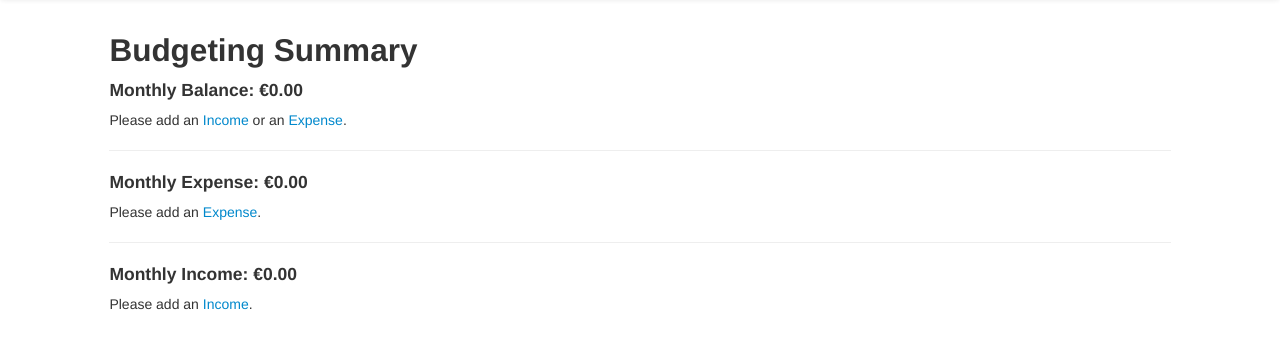
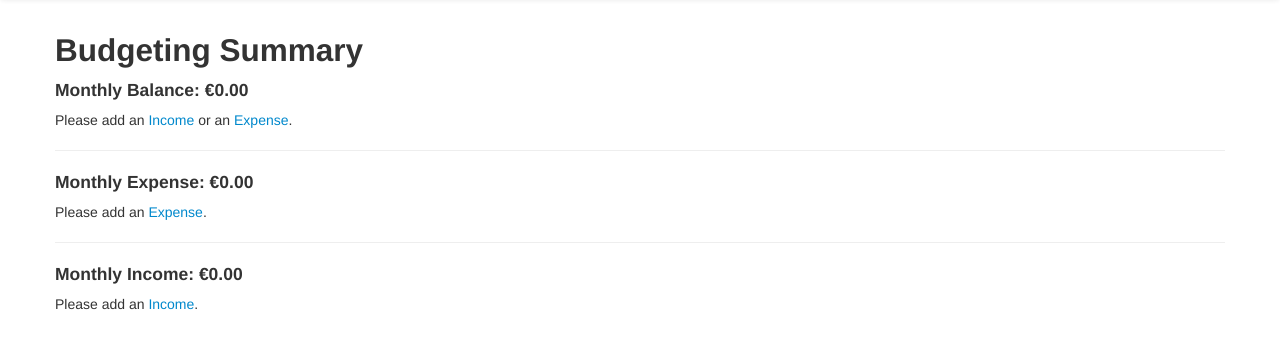
Before and after one commit to dlavelle7/lavapp, a Flask app: page / in a window 1280 px wide. Shown: the part 42-391 px from the top of the page. Run offline with Flask 2, Linux system fonts and the light colour scheme; a user stored in the database is signed in; data that the repository does not hold is empty; parts of the project's set-up code (start-up, migrations or seed data) failed here and were passed over.

Commit message:
undid fluid layout.

```diff
--- a/app/templates/base.html
+++ b/app/templates/base.html
@@ -31,7 +31,7 @@
             </div>
         </div>
         {% include 'flash.html' %}
-        <div class="row-fluid">
+        <div class="container">
             {% block content %}{% endblock %}
         </div>
     <body>
--- a/app/templates/index.html
+++ b/app/templates/index.html
@@ -1,6 +1,5 @@
 {% extends "base.html" %}
 {% block content %}
-<div class="span10 offset1">
 <h2>Budgeting Summary</h2>
 <h4>Monthly Balance: €{{current_user.balance}}</h4>
 {% if current_user._total_expense() == 0 and current_user._total_income() == 0 %}
@@ -26,8 +25,6 @@
     <p>Please add an <a href="{{url_for('income')}}">Income</a>.</p>
 {% endif %}
 
-</div>
-
 <script src="/static/js/draw_chart.js"></script>
 
 {% endblock %}
```
